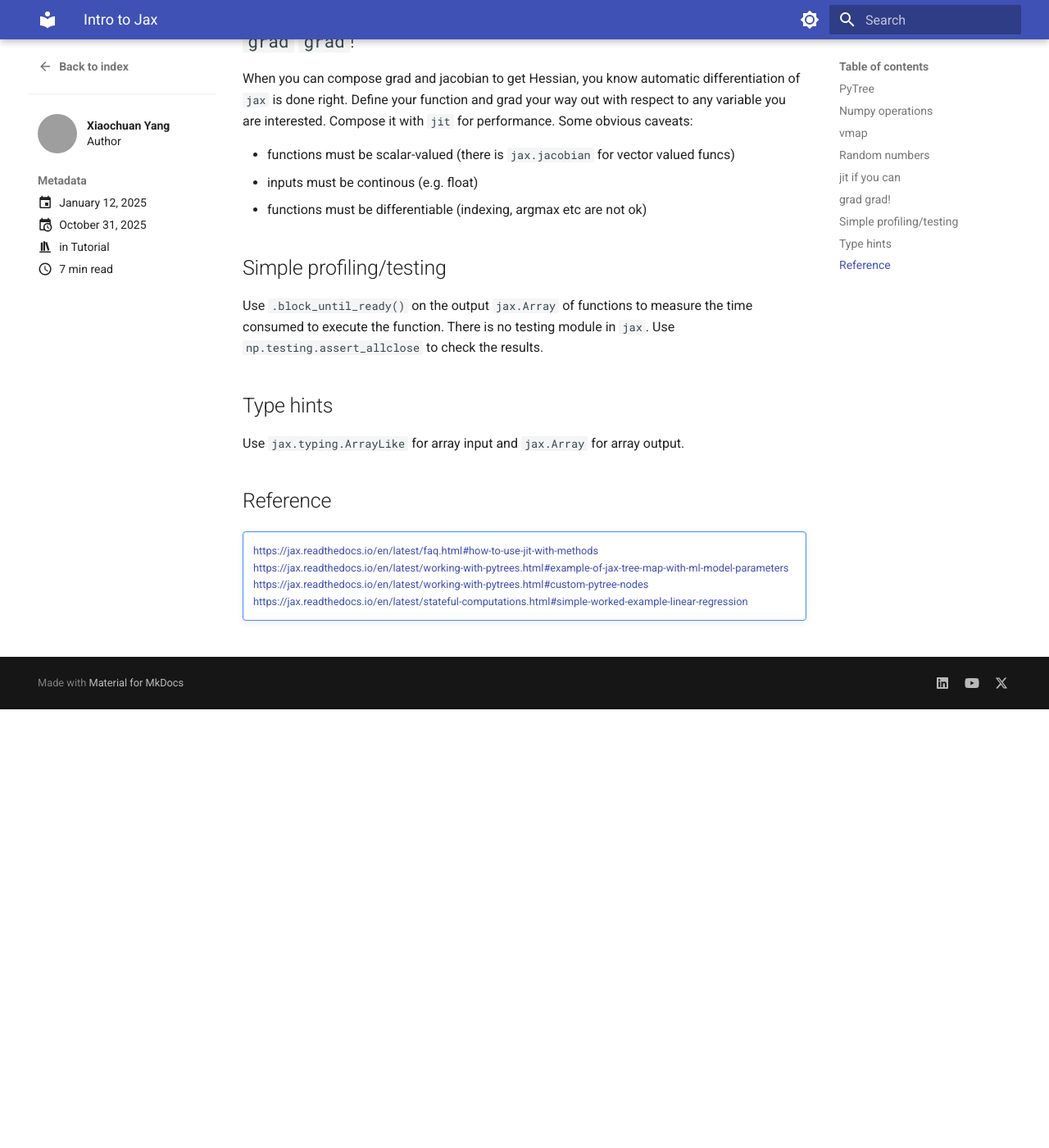
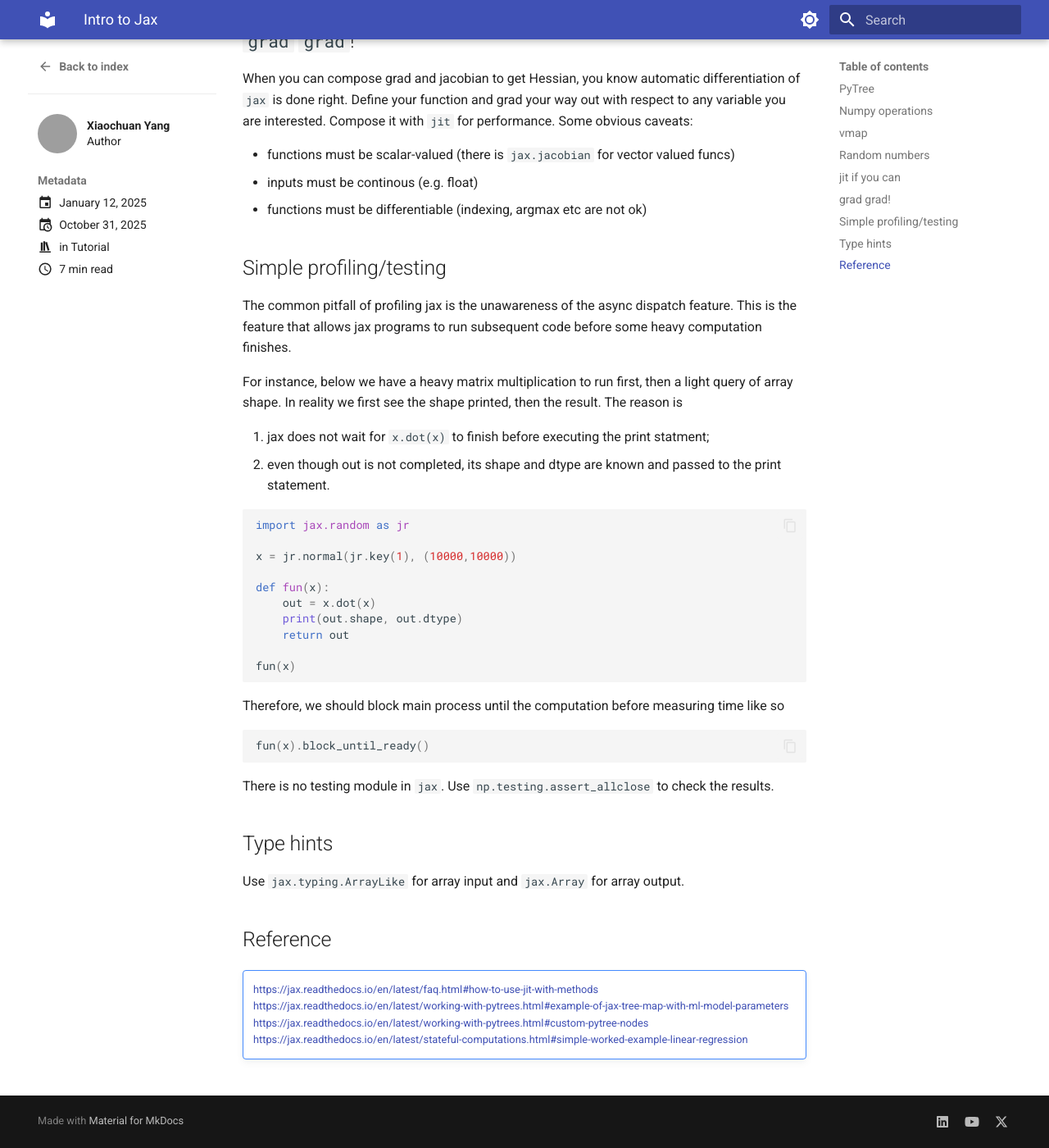
Before and after one commit to xiaochuany/blog, an MkDocs documentation site: the page built from docs/posts/2025-01-08-jax.md, in a window 1280 px wide and 1400 px high, scrolled down 5662 px. Shown: the whole window at 82% size. Built offline with MkDocs 1.6.1 and Material for MkDocs 9.7.7, drawn with Linux system fonts in a browser that asks for light colours; emoji names are drawn with the system emoji font; before the commit the page ends 6527 px from its top, so only the background shows below that; some of the changed text lies outside the part shown; grey boxes are pictures that could not be loaded.

Commit message:
Enhance jax profiling section with async dispatch details
Added explanation of async dispatch in jax profiling and how to use .block_until_ready() for accurate timing.

````diff
--- a/docs/posts/2025-01-08-jax.md
+++ b/docs/posts/2025-01-08-jax.md
@@ -244,7 +244,32 @@ When you can compose grad and jacobian to get Hessian, you know automatic differ
 
 ## Simple profiling/testing
 
-Use `.block_until_ready()` on the output `jax.Array` of functions to measure the time consumed to execute the function.
+The common pitfall of profiling jax is the unawareness of the async dispatch feature. This is the feature that allows jax programs to run subsequent code before some heavy computation finishes.
+
+For instance, below we have a heavy matrix multiplication to run first, then a light query of array shape. In reality we first see the shape printed, then the result. The reason is
+
+1. jax does not wait for `x.dot(x)` to finish before executing the print statment;
+2. even though out is not completed, its shape and dtype are known and passed to the print statement.
+
+```py
+import jax.random as jr
+
+x = jr.normal(jr.key(1), (10000,10000))
+
+def fun(x):
+    out = x.dot(x)
+    print(out.shape, out.dtype)
+    return out
+
+fun(x)
+```
+
+Therefore, we should block main process until the computation before measuring time like so
+
+```py
+fun(x).block_until_ready()
+```
+
 There is no testing module in `jax`.  Use `np.testing.assert_allclose` to check the results.
 
 ## Type hints
````
